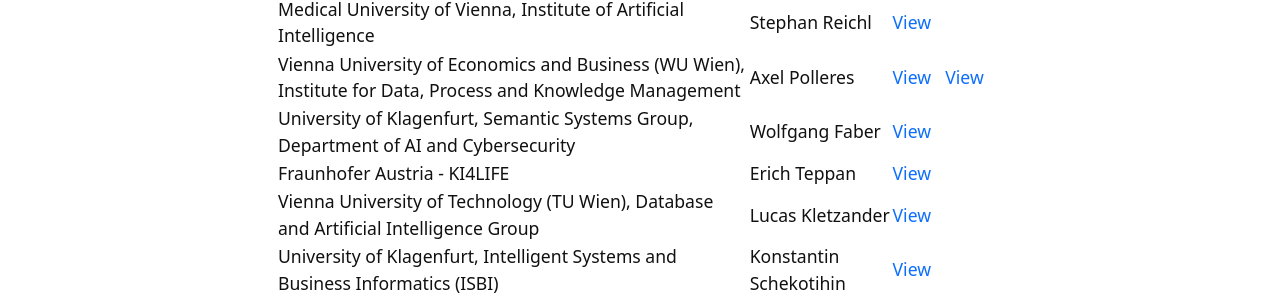
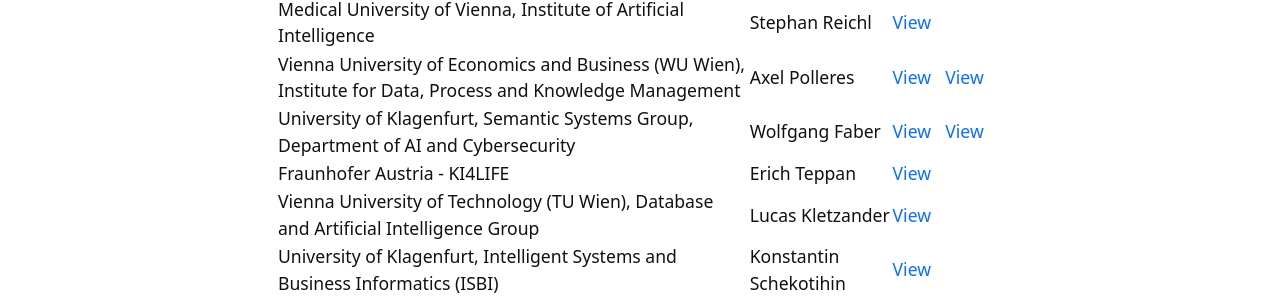
Before and after one commit to anjomshoaa/asai-ne-2023, a Jekyll site: the page built from content/2-program.md, in a window 1280 px wide. Shown: the part 476-778 px from the top of the page. Built offline with Jekyll 4.4.1, drawn with Linux system fonts in a browser that asks for light colours.

Commit message:
New poster added.

```diff
--- a/content/2-program.md
+++ b/content/2-program.md
@@ -12,7 +12,7 @@ nav: Program
 | Austrian Institute of Technology (AIT), Data Science & Artificial Intelligence group | Alexander Schindler |[View](../files/3_AlexanderSchindler_slides.pdf) |[View](../files/3_AlexanderSchindler_poster.pdf) |
 | Medical University of Vienna, Institute of Artificial Intelligence | Stephan Reichl |[View](../files/4_StephanReichl_slides.pdf) | |
 | Vienna University of Economics and Business (WU Wien), Institute for Data, Process and Knowledge Management | Axel Polleres |[View](../files/5_AxelPolleres_slides.pdf) |[View](../files/5_AxelPolleres_poster.pdf) |
-| University of Klagenfurt, Semantic Systems Group, Department of AI and Cybersecurity | Wolfgang Faber |[View](../files/6_WolfgangFaber_slides.pdf) | |
+| University of Klagenfurt, Semantic Systems Group, Department of AI and Cybersecurity | Wolfgang Faber |[View](../files/6_WolfgangFaber_slides.pdf) |[View](../files/6_WolfgangFaber_poster.pdf) |
 | Fraunhofer Austria - KI4LIFE| Erich Teppan | [View](../files/7_ErichTeppan_slides.pdf) | |
 | Vienna University of Technology (TU Wien), Database and Artificial Intelligence Group | Lucas Kletzander | [View](../files/8_LucasKletzander_slides.pdf) | |
 | University of Klagenfurt, Intelligent Systems and Business Informatics (ISBI) | Konstantin Schekotihin |[View](../files/9_KonstantinSchekotihin_slides.pdf) | |
```
Also changed, not shown: 1 other file.
